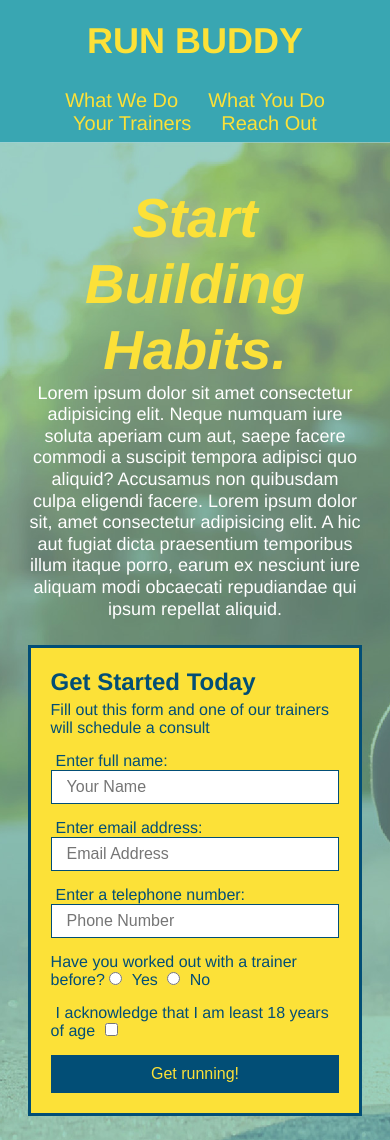
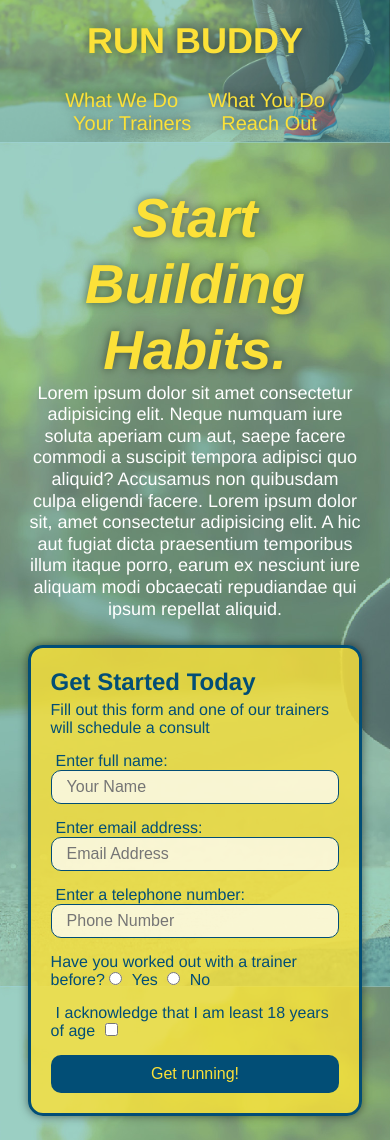
Before and after one commit to BrookesCodeStuff/run-buddy, a plain HTML site: page index.html in a window 390 px wide. Shown: the top 1140 px of the page. Drawn offline with Linux system fonts and the light colour scheme.

Commit message:
update input styling and step borders

```diff
--- a/assets/css/style.css
+++ b/assets/css/style.css
@@ -16,6 +16,13 @@ header {
   background-color: #39a6b2;
   justify-content: space-between;
   flex-wrap: wrap;
+  position: -webkit-sticky;
+  position: sticky;
+  top: 0;
+  background-image: url('../images/hero-bg.jpg');
+  background-size: cover;
+  background-attachment: fixed;
+  background-position: 80%;
 }
 
 header h1 {
@@ -23,6 +30,7 @@ header h1 {
   font-size: 36px;
   color: #fce138;
   margin: 0;
+  text-shadow: 0 0 10px rgba(0, 0, 0, 0.5);
 }
 
 header a {
@@ -46,6 +54,14 @@ header nav ul li a {
   padding: 10px 15px;
   font-weight: lighter;
   font-size: 1.55vw;
+  text-shadow: 0 0 10px rgba(0, 0, 0, 0.5);
+}
+
+header nav ul li a:hover {
+  background: #fce138;
+  color: #024e76;
+  border-radius: 15px;
+  text-shadow: none;
 }
 
 /* apply styles to footer */
@@ -104,7 +120,8 @@ section {
 .hero {
   background-image: url('../images/hero-bg.jpg');
   background-size: cover;
-  background-position: center;
+  background-attachment: fixed;
+  background-position: 80%;
   display: flex;
   justify-content: center;
   align-items: flex-start;
@@ -124,15 +141,18 @@ section {
   font-style: italic;
   font-size: 55px;
   color: #fce138;
+  text-shadow: 0 0 10px rgba(0, 0, 0, 0.5);
 }
 
 .hero-form {
-  background-color: #fce138;
+  background-color: rgba(252, 225, 56, 0.8);
   padding: 20px;
   color: #024e76;
   border: solid 3px #024e76;
+  border-radius: 15px;
   width: 40%;
   margin: 3.5%;
+  box-shadow: 0 0 10px rgba(0, 0, 0, 0.5);
 }
 
 .hero-form h3 {
@@ -150,20 +170,32 @@ section {
 
 .form-input {
   border: 1px solid #024e76;
+  border-radius: 10px;
   display: block;
   padding: 7px 15px;
   font-size: 16px;
   color: #024e76;
   width: 100%;
   margin-bottom: 15px;
+  background-color: rgba(255, 255, 255, 0.75);
 }
 
-form button {
+.form-input:focus {
+  background-color: rgba(255, 255, 255, 1);
+  outline: none;
+}
+
+.hero-form button {
   background-color: #024e76;
   color: #fce138;
   border: none;
+  border-radius: 10px;
   padding: 10px 20px;
   font-size: 16px;
+}
+
+.hero-form button:hover {
+  background-color: #39a6b2;
 }
 
 /* what we do styling */
@@ -181,11 +213,14 @@ form button {
   margin: 50px auto;
   padding-bottom: 50px;
   width: 80%;
-  border-bottom: 1px solid #39a6b2;
   display: flex;
   flex-wrap: wrap;
   align-items: center;
   justify-content: space-between;
+}
+
+.step:not(:last-child) {
+  border-bottom: 1px solid #39a6b2;
 }
 
 .step-info {
@@ -316,6 +351,7 @@ form button {
 .contact-form input,
 .contact-form textarea {
   border: 1px solid #024e76;
+  border-radius: 10px;
   display: block;
   padding: 7px 15px;
   font-size: 16px;
@@ -323,15 +359,28 @@ form button {
   width: 100%;
   margin-bottom: 15px;
   margin-top: 5px;
+  background-color: rgba(255, 255, 255, 0.75);
+}
+
+.contact-form input:focus,
+.contact-form textarea:focus {
+  background-color: rgba(255, 255, 255, 1);
+  outline: none;
 }
 
 .contact-form button {
   width: 100%;
   border: none;
+  border-radius: 10px;
   background: #fce138;
   color: #024e76;
   padding: 15px 0;
   font-size: 16px;
+}
+
+.contact-form button:hover {
+  color: #fce138;
+  background: #39a6b2;
 }
 
 /* MEDIA QUERY FOR SMALL DESKTOP SCREENS AND SMALLER */
@@ -339,6 +388,7 @@ form button {
   header {
     padding-bottom: 0;
     justify-content: center;
+    position: relative;
   }
 
   header h1 {
```
